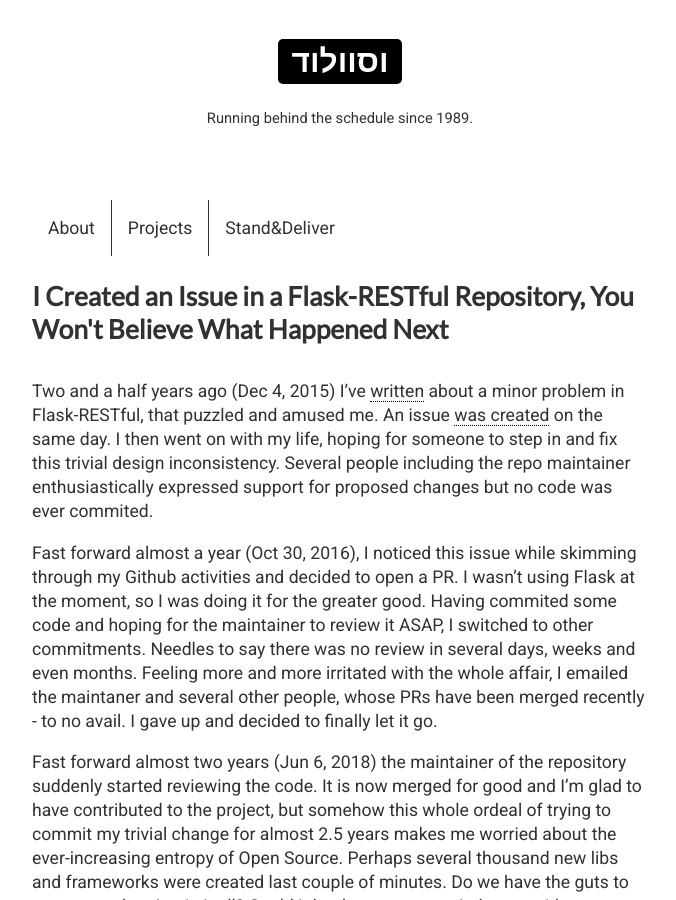
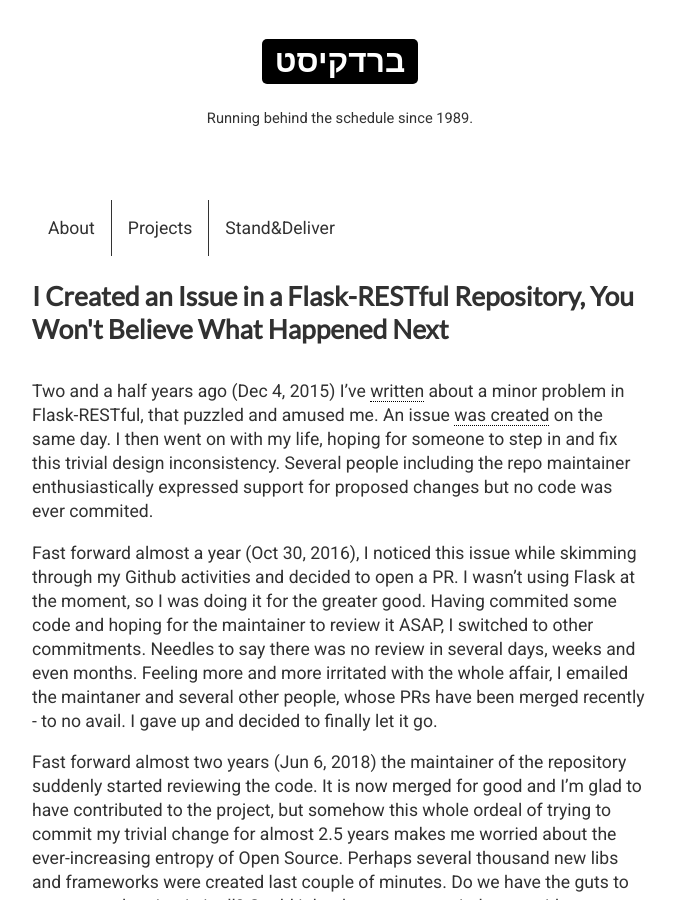
Before and after one commit to wswld/wswld.github.io, a Jekyll site: the page built from index.html, in a window 1280 px wide and 900 px high. Shown: the whole window, without its empty margins (300-976 px from the left). Built offline with Jekyll 4.4.1, drawn with Linux system fonts in a browser that asks for light colours; the list of posts is cut into pages by our own code.

Commit message:
Updated name of the site

```diff
--- a/CNAME
+++ b/CNAME
@@ -1 +1 @@
-wswld.net
+bardakist.com
--- a/_config.yml
+++ b/_config.yml
@@ -2,7 +2,7 @@
 permalink:           pretty
 
 # Setup
-title:               וסוולוד
+title:               ברדקיסט
 tagline:             Running behind the schedule since 1989.
 url:                 http://getpoole.com
 paginate:            5
```
